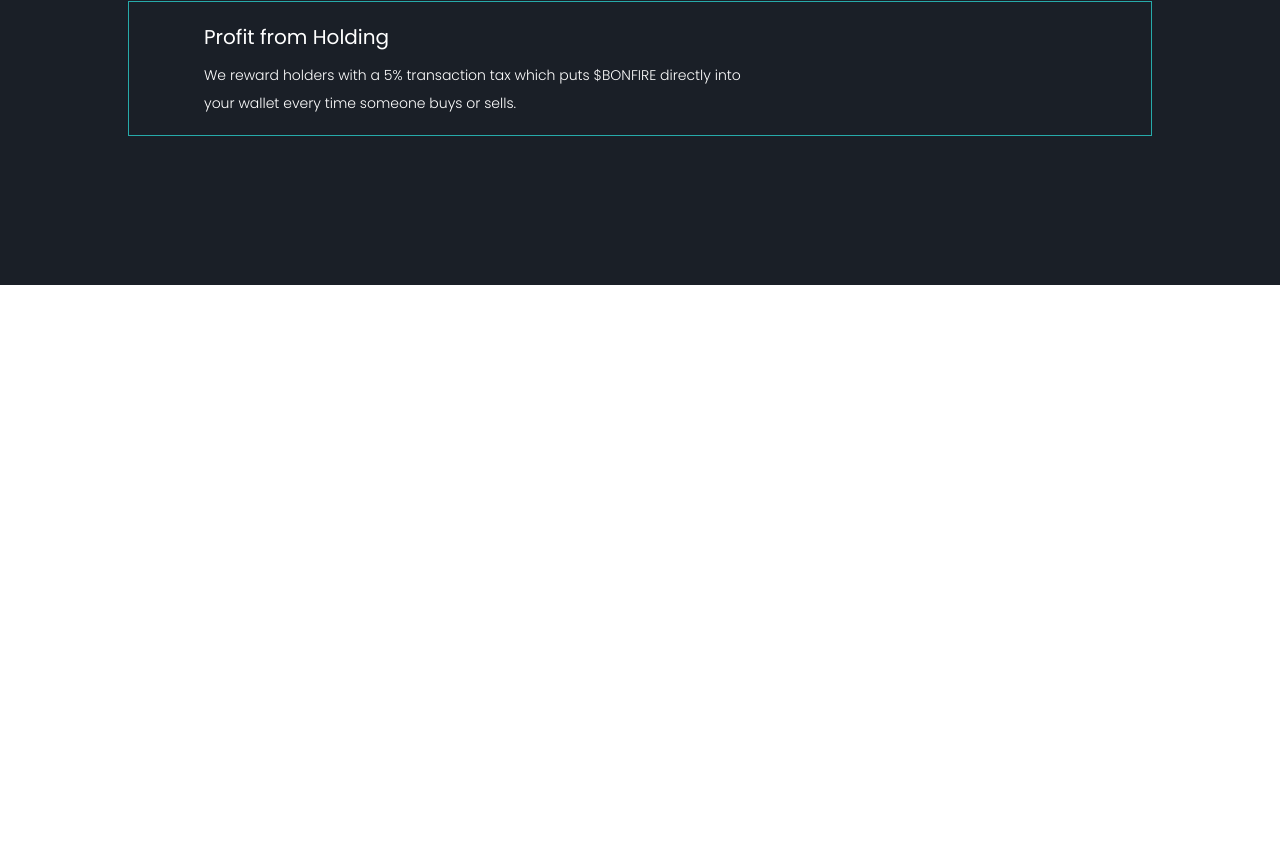
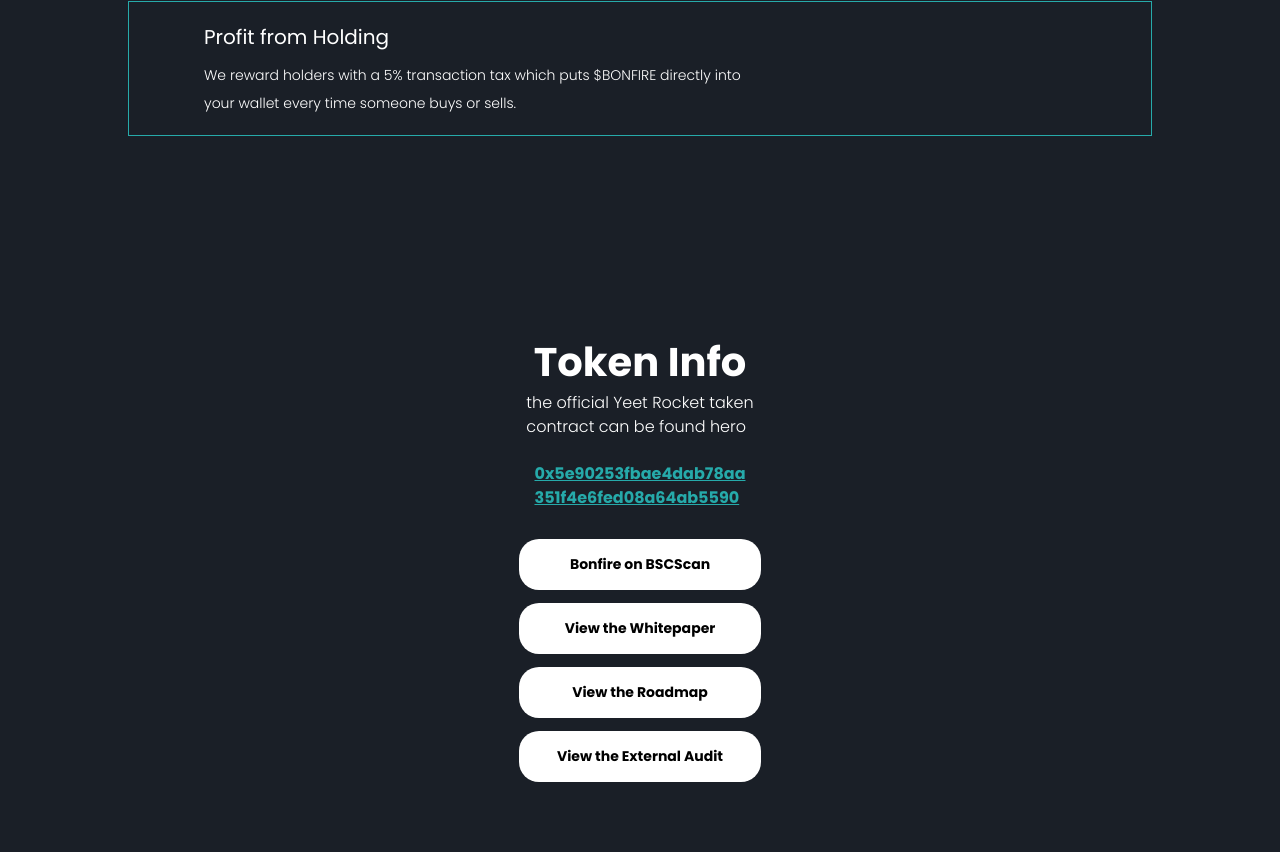
Before and after one commit to ahmednabil310/yeet, a plain HTML site: page index.html in a window 1280 px wide. Shown: the part 1377-2229 px from the top of the page. Before the commit the page ends 1662 px from the top, so only its background shows below. Drawn offline with nearby package versions, Linux system fonts and the light colour scheme.

Commit message:
finishing the info section

```diff
--- a/index.html
+++ b/index.html
@@ -134,6 +134,35 @@
       </div>
     </div>
     <!-- End of Tokenmics -->
+    <!-- Start of info section -->
+    <div
+      class="info-container d-flex justify-content-center align-items-center flex-column"
+    >
+      <h1 class="info-title">Token Info</h1>
+      <p class="info-pargraph">
+        the official Yeet Rocket taken
+        <br />
+        contract can be found hero
+      </p>
+      <p class="info-link">
+        0x5e90253fbae4dab78aa <br />
+        351f4e6fed08a64ab5590
+      </p>
+      <div class="hero-section__buttons d-flex flex-column">
+        <a href="#" class="hero-section__buttons__button info-section__button">
+          Bonfire on BSCScan</a
+        ><a href="#" class="hero-section__buttons__button info-section__button">
+          View the Whitepaper
+        </a>
+        <a href="#" class="hero-section__buttons__button info-section__button">
+          View the Roadmap
+        </a>
+        <a href="#" class="hero-section__buttons__button info-section__button">
+          View the External Audit
+        </a>
+      </div>
+    </div>
+    <!-- End of info section -->
     <script
       src="https://code.jquery.com/jquery-3.2.1.slim.min.js"
       integrity="sha384-KJ3o2DKtIkvYIK3UENzmM7KCkRr/rE9/Qpg6aAZGJwFDMVNA/GpGFF93hXpG5KkN"
--- a/style.css
+++ b/style.css
@@ -152,3 +152,30 @@ body {
   font-size: 14px;
 }
 /* End of Tokenmics */
+/* Start of info section */
+.info-container {
+  background-color: #1a1f27;
+  color: white;
+  padding: 53px 0px 70px 0px;
+}
+.info-title {
+  font-style: 35px;
+  font-weight: 700;
+  margin-bottom: 5px;
+}
+.info-pargraph {
+  font-weight: 300;
+  line-height: 24px;
+  margin-bottom: 23px;
+}
+.info-link {
+  color: var(--main);
+  text-decoration: underline;
+  font-weight: bold;
+}
+.info-section__button {
+  background-color: white;
+  color: black;
+  border: none;
+}
+/* End of info section */
```
